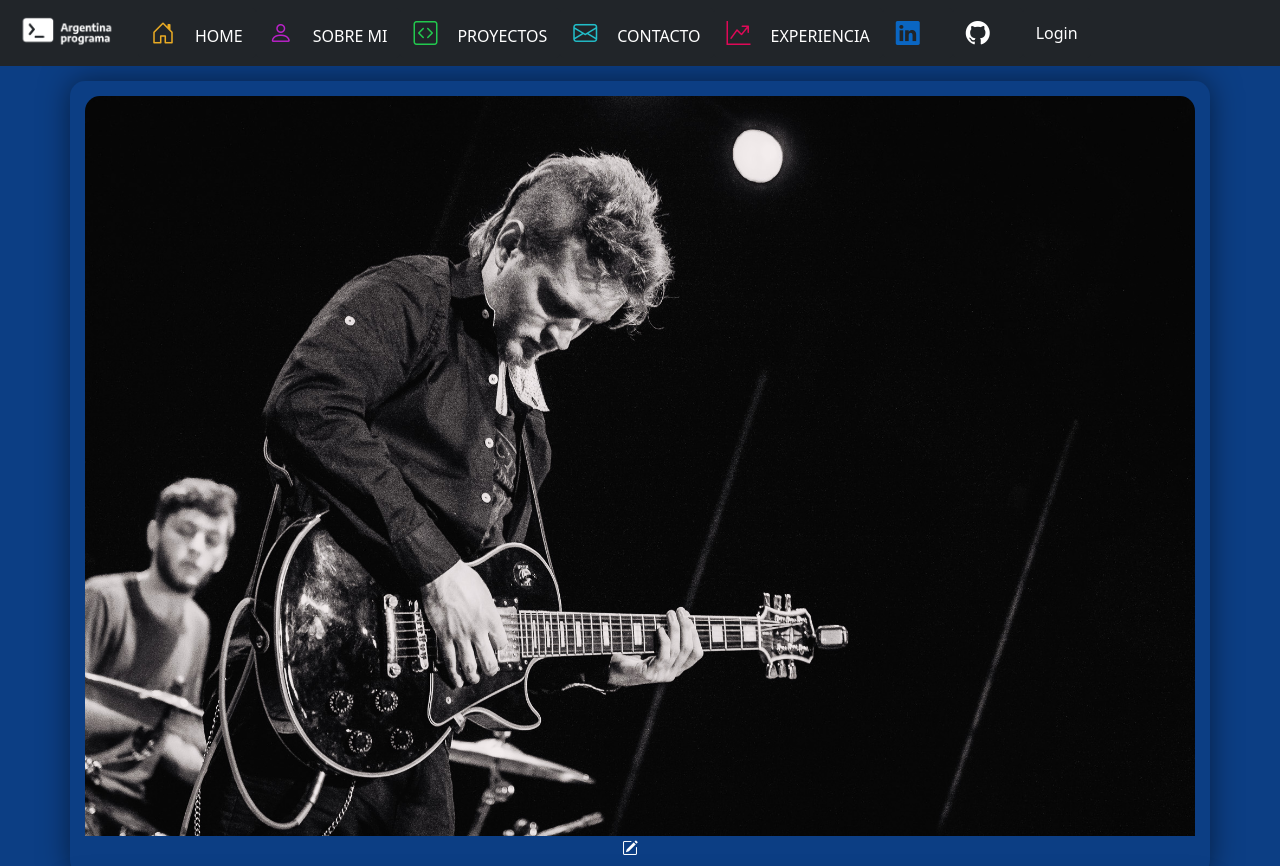
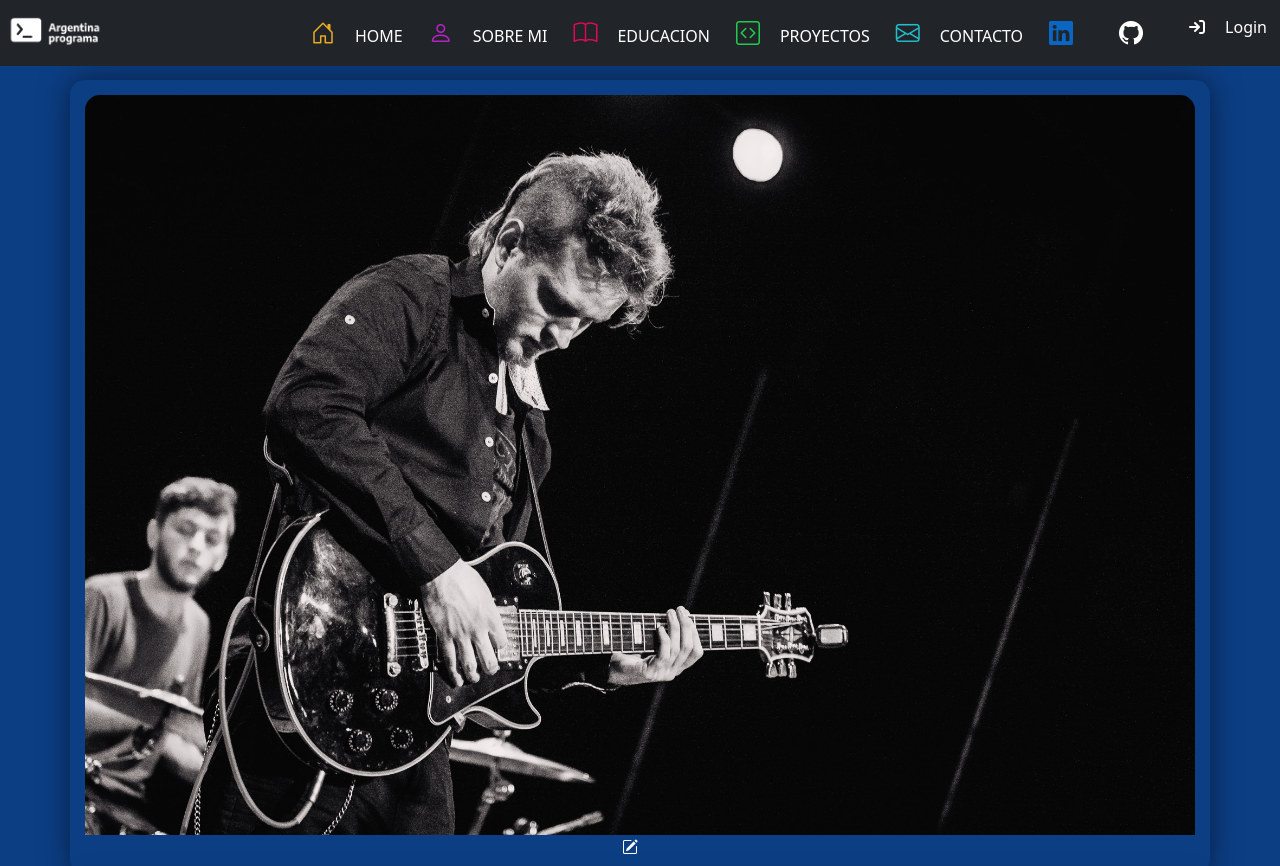
Before and after one commit to FranAlcoba66/Front-End-Estatico, a plain HTML site: page index.html in a window 1280 px wide. Shown: the top 866 px of the page. Drawn offline with nearby package versions, Linux system fonts and the light colour scheme; files whose address does not match are found by name.

Commit message:
links para nav

```diff
--- a/estilo.css
+++ b/estilo.css
@@ -6,7 +6,7 @@
 
 body{
   background-color: rgb(12, 62, 132);
-
+  margin-top: 80px;
   color: rgb(0, 0, 0);
 }
 
@@ -30,12 +30,11 @@ body{
 }
 
 
-.d-none >.btn:hover {
+/* .d-none >.btn:hover {
   transform: scale(1.5);
 
-}
-
-.navbar li >.btn:hover {
+} */
+.btn:hover {
   transform: scale(1.1);
 
 }
--- a/index.html
+++ b/index.html
@@ -18,48 +18,55 @@
   <!-- NAVEGADOR-->
 
 <header>
-<nav class="navbar navbar-expand-lg navbar-dark bg-dark">
-  <div class="container-fluid">
+<nav class="navbar fixed-top navbar-expand-lg navbar-dark bg-dark">
+
     <a class="navbar-brand" href="#"> <img src="logo_argprograma_recortado.png" alt="" width="110" ></a>
     <button class="navbar-toggler" type="button" data-bs-toggle="collapse" data-bs-target="#navbarNavAltMarkup" aria-controls="navbarNavAltMarkup" aria-expanded="false" aria-label="Toggle navigation">
       <span class="navbar-toggler-icon"></span>
     </button>
-    <div class="collapse navbar-collapse justify-content-between" id="navbarNavAltMarkup">
-      <div class="navbar-nav">
+    <div class="collapse navbar-collapse" id="navbarNavAltMarkup">
+      <div class="navbar-nav ms-auto">
+
        <!-- HOME-->
        <li>
-      <button type="button"  class="btn btn-dark "><i class="bi bi-house-door" style="font-size: 1.5em;color:rgb(233, 171, 36);"></i>HOME</button>
+        <a class="btn btn-dark" href="#" role="button"><i class="bi bi-house-door" style="font-size: 1.5em;color:rgb(233, 171, 36);"></i>HOME</a>
+
       </li>
       <!-- SOBRE MI -->
       <li>
-      <button type="button" class="btn btn-dark"><i class="bi bi-person" style="font-size: 1.5em;color:rgb(187, 34, 201);"></i>SOBRE MI</button>
+        <a class="btn btn-dark" href="#sobremi" role="button"><i class="bi bi-person" style="font-size: 1.5em;color:rgb(187, 34, 201);"></i>SOBRE MI</a>
+
+      <!-- EDUCACION -->
+      <li>
+        <a class="btn btn-dark" href="#educacion" role="button"><i class="bi bi-book" style="font-size: 1.5em;color:rgb(223, 9, 87);"></i>EDUCACION</a>
       </li>
+
       <!-- PROYECTOS -->
       <li>
-      <button type="button"  class="btn btn-dark"><i class="bi bi-code-square" style="font-size: 1.5em;color:rgb(34, 201, 78);"></i>PROYECTOS</button>
+        <a class="btn btn-dark" href="#proyectos" role="button"><i class="bi bi-code-square" style="font-size: 1.5em;color:rgb(34, 201, 78);"></i>PROYECTOS</a>
       </li>
+
       <!-- CONTACTO -->
       <li>
-      <button type="button"  class="btn btn-dark"><i class="bi bi-envelope" style="font-size: 1.5em;color:rgb(34, 190, 201);"></i>CONTACTO</button>
+        <a class="btn btn-dark" href="#contacto" role="button"><i class="bi bi-envelope" style="font-size: 1.5em;color:rgb(34, 190, 201);"></i>CONTACTO</a>
       </li>
-      <!-- EXPERIENCIA -->
-      <li>
-        <button type="button"  class="btn btn-dark"><i class="bi bi-graph-up" style="font-size: 1.5em;color:rgb(223, 9, 87);"></i>EXPERIENCIA</button>
-        </li>
+
       <!--LINKED IN -->
       <li>
-        <button type="button"  class="btn btn-dark"><i class="bi bi-linkedin" style="font-size: 1.5em;color:rgb(10, 102, 194);"></i></button>
+        <a class="btn btn-dark" href="#" role="button"><i class="bi bi-linkedin" style="font-size: 1.5em;color:rgb(10, 102, 194);"></i></a>
       </li>
 
        <!-- GITHUB -->
       <li>
-        <button type="button"  class="btn btn-dark"><i class="bi bi-github" style="font-size: 1.5em;"></i></button>
+        <a class="btn btn-dark" href="#" role="button"><i class="bi bi-github" style="font-size: 1.5em;"></i></a>
       </li>
 
       <!-- LOGIN -->
-      <button type="button"  class="btn btn-dark">Login</button>
+      <a class="btn btn-dark" href="#" role="button"><i class="fa-solid fa-arrow-right-to-bracket"></i>Login</a>
 
-    </nav>
+
+      </div>
+      </nav>
 
 </header>
 
@@ -78,13 +85,15 @@
           </div>
       </div>
   </div>
+ </a>
 </div>
 
 
 
 <!-- SOBRE MI -->
+<a name="sobremi">
+<div class="container">
 
-<div class="container">
 <div class="row">
 <div class="col-md-4">
     <div class="img2"><img src="WhatsApp%20Image%202022-02-03%20at%2014.07.49.jpeg" alt=""></div>
@@ -99,7 +108,7 @@
 
     <div class="col-md-8">
   <div class="row align-items-start">
-        <div class="col">
+        <div  class="col">
           <h2 >Sobre Mi</h2>
         </div>
 
@@ -139,6 +148,7 @@
 </div>
 </div>
 <!-- EDUCACION -->
+<a name="educacion"></a>
 <div class="container">
 <div class="row">
 <h2>Educacion</h2>
@@ -186,6 +196,7 @@
 </div>
 </div>
 <!-- PROYECTOS -->
+<a name="proyectos"></a>
 <div class="container">
 <div class="d-flex justify-content-between">
 <h2>Proyectos</h2> <a href=""><i class="bi bi-plus-square"></i></a>
@@ -377,6 +388,7 @@
 
 </div>
 <!-- CONTACTO -->
+<a name="contacto"></a>
 <div class="container">
 <h2 >Contacto</h2>
 <form class="row g3">
```
